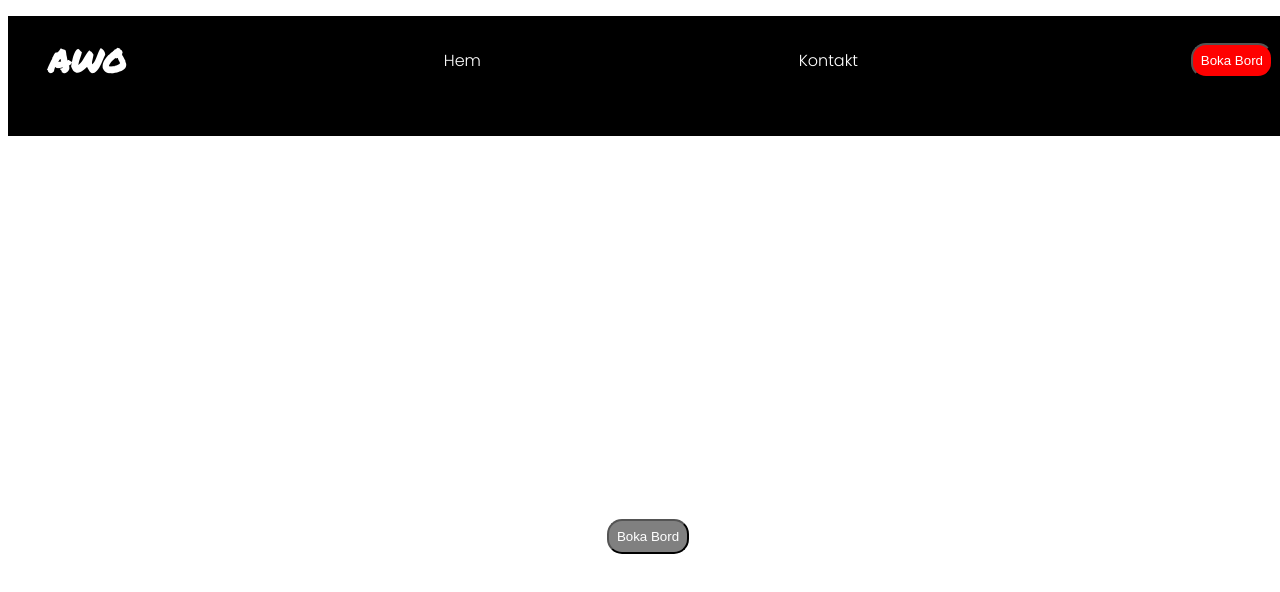
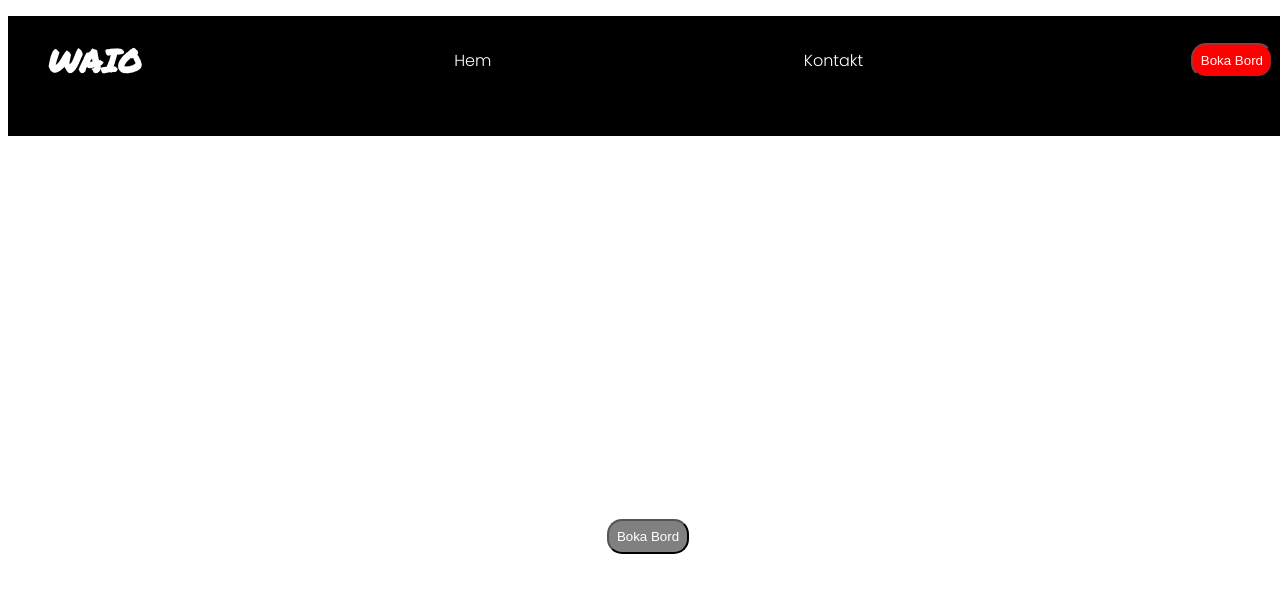
Before and after one commit to wilmawiker/therestaurant-assignment, a React (Vite) app in the folder fed22s-therestaurant/: page / in a window 1280 px wide. Shown: the top 592 px of the page. Built offline with nearby package versions, Linux system fonts and the light colour scheme; no server answers.

Commit message:
(fix): namechange and fontsize

```diff
--- a/fed22s-therestaurant/src/components/Header.tsx
+++ b/fed22s-therestaurant/src/components/Header.tsx
@@ -10,7 +10,7 @@ export const Header = () => {
   return (
     <StyledHeader>
       <Ul>
-        <StyledH1>AWO</StyledH1>
+        <StyledH1 fontSize="1.5rem">WAIO</StyledH1>
         <Li>
           <Link to="/">Hem</Link>
         </Li>
```
